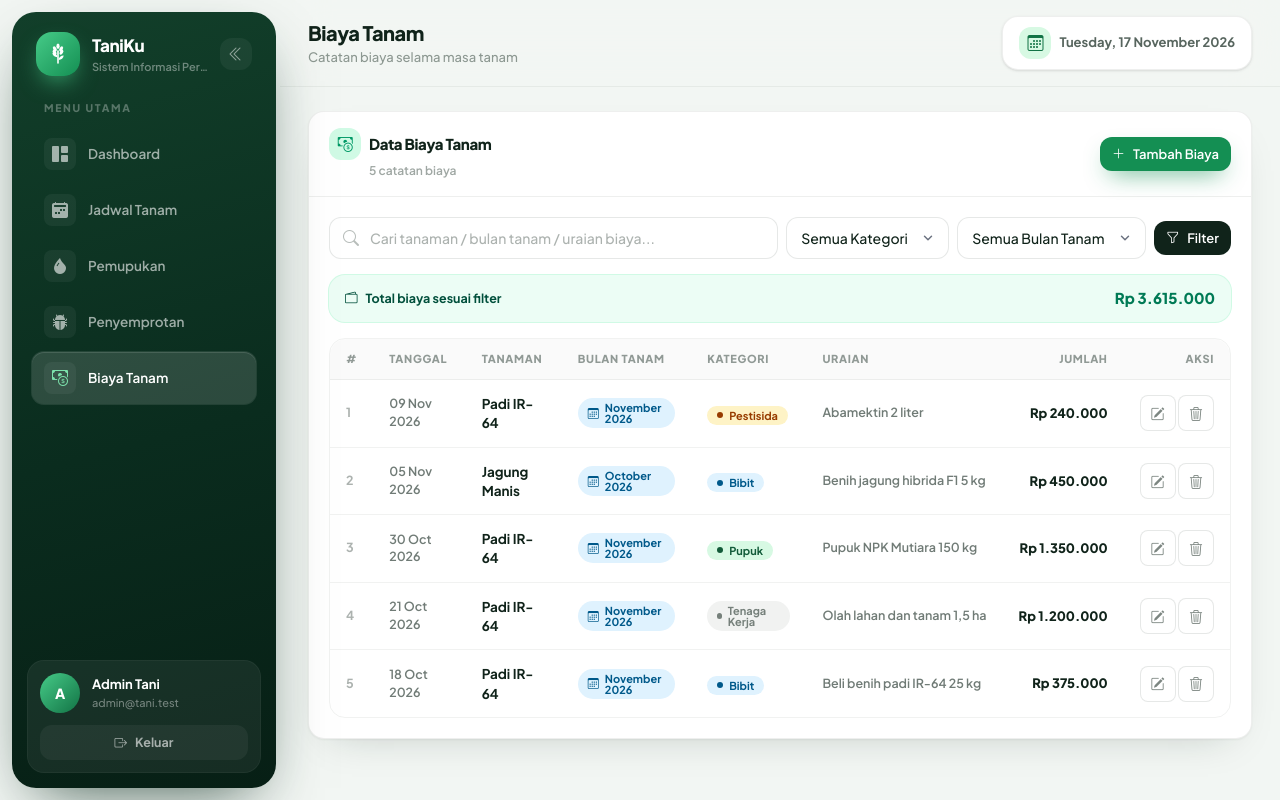
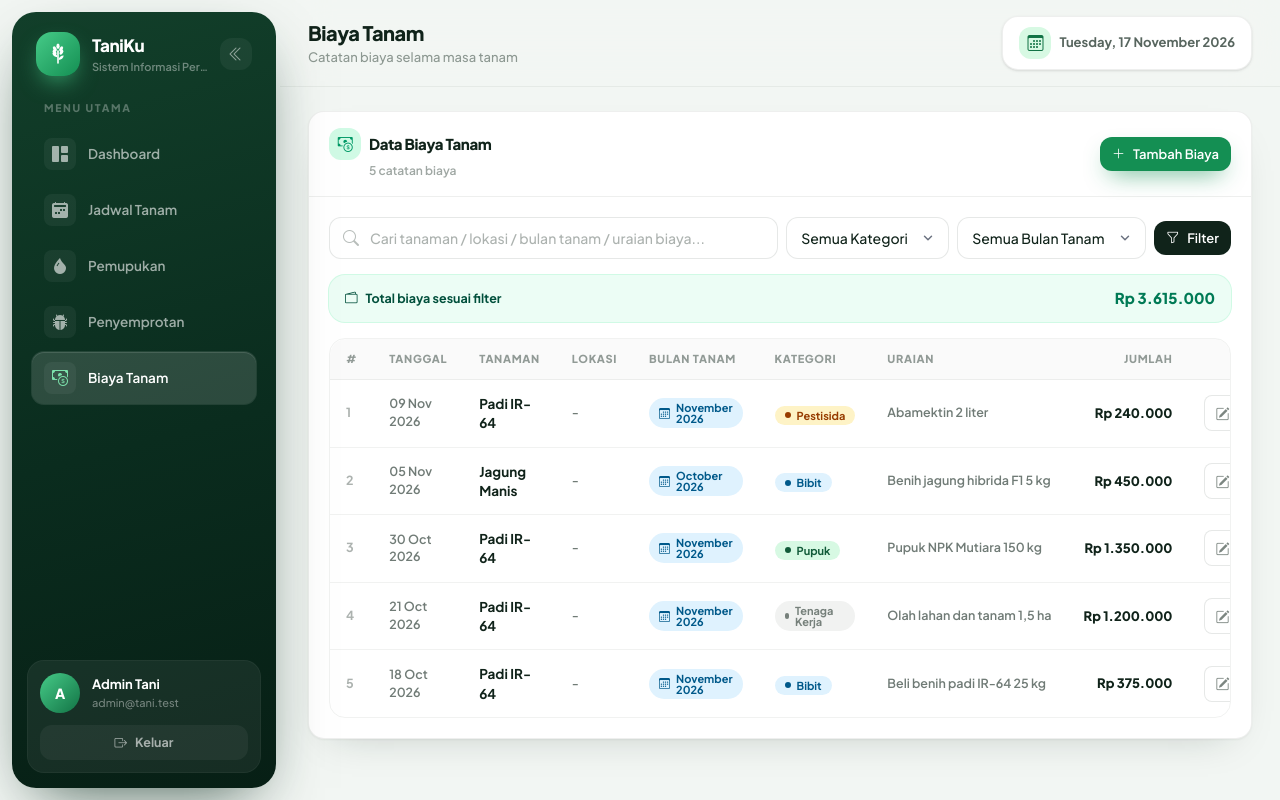
Before and after one commit to fikyAlbahari/tani, a Laravel app: page /biaya in a window 1280 px wide. Run offline with Laravel 12, Linux system fonts and the light colour scheme; a user stored in the database is signed in; data comes from the database, SQL or seed files in the repository; style sheets or scripts are compiled from the project's sources.

Commit message:
perubahan2

```diff
--- a/app/Http/Controllers/BiayaController.php
+++ b/app/Http/Controllers/BiayaController.php
@@ -16,6 +16,7 @@ class BiayaController extends Controller
         if ($request->filled('q')) {
             $q = $request->string('q')->toString();
             $query->where(fn ($w) => $w->where('nama_tanaman', 'like', "%{$q}%")
+                ->orWhere('lokasi', 'like', "%{$q}%")
                 ->orWhere('uraian', 'like', "%{$q}%")
                 ->orWhere('bulan_tanam', 'like', "%{$q}%"));
         }
@@ -103,6 +104,7 @@ class BiayaController extends Controller
         return $request->validate([
             'tanggal' => ['required', 'date'],
             'nama_tanaman' => ['required', 'string', 'max:100'],
+            'lokasi' => ['nullable', 'string', 'max:150'],
             'bulan_tanam' => ['nullable', 'date_format:Y-m'],
             'kategori' => ['required', 'in:'.implode(',', Biaya::KATEGORIS)],
             'uraian' => ['required', 'string', 'max:150'],
--- a/app/Http/Controllers/PemupukanController.php
+++ b/app/Http/Controllers/PemupukanController.php
@@ -16,6 +16,7 @@ class PemupukanController extends Controller
         if ($request->filled('q')) {
             $q = $request->string('q')->toString();
             $query->where(fn ($w) => $w->where('nama_tanaman', 'like', "%{$q}%")
+                ->orWhere('lokasi', 'like', "%{$q}%")
                 ->orWhere('jenis_pupuk', 'like', "%{$q}%"));
         }
 
@@ -75,6 +76,7 @@ class PemupukanController extends Controller
         return $request->validate([
             'tanggal' => ['required', 'date'],
             'nama_tanaman' => ['required', 'string', 'max:100'],
+            'lokasi' => ['nullable', 'string', 'max:150'],
             'jenis_pupuk' => ['required', 'string', 'max:100'],
             'dosis' => ['nullable', 'string', 'max:50'],
             'metode' => ['nullable', 'string', 'max:50'],
--- a/app/Http/Controllers/PenyemprotanController.php
+++ b/app/Http/Controllers/PenyemprotanController.php
@@ -16,6 +16,7 @@ class PenyemprotanController extends Controller
         if ($request->filled('q')) {
             $q = $request->string('q')->toString();
             $query->where(fn ($w) => $w->where('nama_tanaman', 'like', "%{$q}%")
+                ->orWhere('lokasi', 'like', "%{$q}%")
                 ->orWhere('jenis_pestisida', 'like', "%{$q}%")
                 ->orWhere('target_hama', 'like', "%{$q}%"));
         }
@@ -76,6 +77,7 @@ class PenyemprotanController extends Controller
         return $request->validate([
             'tanggal' => ['required', 'date'],
             'nama_tanaman' => ['required', 'string', 'max:100'],
+            'lokasi' => ['nullable', 'string', 'max:150'],
             'jenis_pestisida' => ['required', 'string', 'max:100'],
             'dosis' => ['nullable', 'string', 'max:50'],
             'target_hama' => ['nullable', 'string', 'max:100'],
--- a/app/Models/Biaya.php
+++ b/app/Models/Biaya.php
@@ -12,6 +12,7 @@ class Biaya extends Model
     protected $fillable = [
         'tanggal',
         'nama_tanaman',
+        'lokasi',
         'bulan_tanam',
         'kategori',
         'uraian',
--- a/app/Models/Pemupukan.php
+++ b/app/Models/Pemupukan.php
@@ -10,6 +10,7 @@ class Pemupukan extends Model
     protected $fillable = [
         'tanggal',
         'nama_tanaman',
+        'lokasi',
         'jenis_pupuk',
         'dosis',
         'metode',
--- a/app/Models/Penyemprotan.php
+++ b/app/Models/Penyemprotan.php
@@ -10,6 +10,7 @@ class Penyemprotan extends Model
     protected $fillable = [
         'tanggal',
         'nama_tanaman',
+        'lokasi',
         'jenis_pestisida',
         'dosis',
         'target_hama',
--- a/resources/views/biaya/index.blade.php
+++ b/resources/views/biaya/index.blade.php
@@ -24,7 +24,7 @@
                 <div class="relative min-w-[220px] flex-1">
                     <i class="bi bi-search absolute top-1/2 left-3.5 -translate-y-1/2 text-ink/30"></i>
                     <input type="search" name="q" value="{{ $filters['q'] ?? '' }}" class="input pl-10"
-                           placeholder="Cari tanaman / bulan tanam / uraian biaya...">
+                           placeholder="Cari tanaman / lokasi / bulan tanam / uraian biaya...">
                 </div>
                 <select name="kategori" class="select w-auto">
                     <option value="">Semua Kategori</option>
@@ -69,6 +69,7 @@
                             <th class="th rounded-tl-2xl">#</th>
                             <th class="th">Tanggal</th>
                             <th class="th">Tanaman</th>
+                            <th class="th">Lokasi</th>
                             <th class="th">Bulan Tanam</th>
                             <th class="th">Kategori</th>
                             <th class="th">Uraian</th>
@@ -82,6 +83,7 @@
                                 <td class="td text-[12.5px] font-bold text-ink/35">{{ $items->firstItem() + $i }}</td>
                                 <td class="td text-[12.5px] font-semibold text-ink/60">{{ $row->tanggal->format('d M Y') }}</td>
                                 <td class="td text-[13.5px] font-bold text-ink">{{ $row->nama_tanaman }}</td>
+                                <td class="td text-[12.5px] font-semibold text-ink/60">{{ $row->lokasi ?: '-' }}</td>
                                 <td class="td max-w-[180px]">
                                     @if ($row->bulan_tanam)
                                         <span class="badge badge-info"><i class="bi bi-calendar3"></i> {{ $row->bulanLabel() }}</span>
--- a/resources/views/pemupukan/form.blade.php
+++ b/resources/views/pemupukan/form.blade.php
@@ -43,6 +43,12 @@
                     </div>
 
                     <div>
+                        <label for="lokasi" class="label">Lokasi</label>
+                        <input type="text" id="lokasi" name="lokasi" class="input"
+                               value="{{ old('lokasi', $item->lokasi) }}" placeholder="Contoh: Blok Utara, Desa Sukamaju">
+                    </div>
+
+                    <div>
                         <label for="jenis_pupuk" class="label">Jenis Pupuk <span class="field-req">*</span></label>
                         <input type="text" id="jenis_pupuk" name="jenis_pupuk" class="input"
                                value="{{ old('jenis_pupuk', $item->jenis_pupuk) }}" placeholder="Contoh: NPK, Urea, Kandang" required>
--- a/resources/views/pemupukan/index.blade.php
+++ b/resources/views/pemupukan/index.blade.php
@@ -24,7 +24,7 @@
                 <div class="relative min-w-[220px] flex-1">
                     <i class="bi bi-search absolute top-1/2 left-3.5 -translate-y-1/2 text-ink/30"></i>
                     <input type="search" name="q" value="{{ $filters['q'] ?? '' }}" class="input pl-10"
-                           placeholder="Cari tanaman / jenis pupuk...">
+                           placeholder="Cari tanaman / lokasi / jenis pupuk...">
                 </div>
                 <select name="status" class="select w-auto">
                     <option value="">Semua Status</option>
@@ -54,6 +54,7 @@
                             <th class="th rounded-tl-2xl">#</th>
                             <th class="th">Tanggal</th>
                             <th class="th">Tanaman</th>
+                            <th class="th">Lokasi</th>
                             <th class="th">Jenis Pupuk</th>
                             <th class="th">Dosis</th>
                             <th class="th">Metode</th>
@@ -67,6 +68,7 @@
                                 <td class="td text-[12.5px] font-bold text-ink/35">{{ $items->firstItem() + $i }}</td>
                                 <td class="td text-[12.5px] font-semibold text-ink/60">{{ $row->tanggal->format('d M Y') }}</td>
                                 <td class="td text-[13.5px] font-bold text-ink">{{ $row->nama_tanaman }}</td>
+                                <td class="td text-[12.5px] font-semibold text-ink/60">{{ $row->lokasi ?: '-' }}</td>
                                 <td class="td text-[12.5px] font-semibold text-ink/60">{{ $row->jenis_pupuk }}</td>
                                 <td class="td text-[12.5px] font-semibold text-ink/60">{{ $row->dosis ?: '-' }}</td>
                                 <td class="td text-[12.5px] font-semibold text-ink/60">{{ $row->metode ?: '-' }}</td>
--- a/resources/views/penyemprotan/form.blade.php
+++ b/resources/views/penyemprotan/form.blade.php
@@ -43,6 +43,12 @@
                     </div>
 
                     <div>
+                        <label for="lokasi" class="label">Lokasi</label>
+                        <input type="text" id="lokasi" name="lokasi" class="input"
+                               value="{{ old('lokasi', $item->lokasi) }}" placeholder="Contoh: Blok Utara, Desa Sukamaju">
+                    </div>
+
+                    <div>
                         <label for="jenis_pestisida" class="label">Jenis Pestisida / Obat <span class="field-req">*</span></label>
                         <input type="text" id="jenis_pestisida" name="jenis_pestisida" class="input"
                                value="{{ old('jenis_pestisida', $item->jenis_pestisida) }}" placeholder="Contoh: Imidakloprid, Nabati" required>
--- a/resources/views/penyemprotan/index.blade.php
+++ b/resources/views/penyemprotan/index.blade.php
@@ -24,7 +24,7 @@
                 <div class="relative min-w-[220px] flex-1">
                     <i class="bi bi-search absolute top-1/2 left-3.5 -translate-y-1/2 text-ink/30"></i>
                     <input type="search" name="q" value="{{ $filters['q'] ?? '' }}" class="input pl-10"
-                           placeholder="Cari tanaman / pestisida / hama...">
+                           placeholder="Cari tanaman / lokasi / pestisida / hama...">
                 </div>
                 <select name="status" class="select w-auto">
                     <option value="">Semua Status</option>
@@ -54,6 +54,7 @@
                             <th class="th rounded-tl-2xl">#</th>
                             <th class="th">Tanggal</th>
                             <th class="th">Tanaman</th>
+                            <th class="th">Lokasi</th>
                             <th class="th">Jenis Pestisida</th>
                             <th class="th">Dosis</th>
                             <th class="th">Target Hama</th>
@@ -67,6 +68,7 @@
                                 <td class="td text-[12.5px] font-bold text-ink/35">{{ $items->firstItem() + $i }}</td>
                                 <td class="td text-[12.5px] font-semibold text-ink/60">{{ $row->tanggal->format('d M Y') }}</td>
                                 <td class="td text-[13.5px] font-bold text-ink">{{ $row->nama_tanaman }}</td>
+                                <td class="td text-[12.5px] font-semibold text-ink/60">{{ $row->lokasi ?: '-' }}</td>
                                 <td class="td text-[12.5px] font-semibold text-ink/60">{{ $row->jenis_pestisida }}</td>
                                 <td class="td text-[12.5px] font-semibold text-ink/60">{{ $row->dosis ?: '-' }}</td>
                                 <td class="td text-[12.5px] font-semibold text-ink/60">{{ $row->target_hama ?: '-' }}</td>
```
Also changed, not shown: resources/views/biaya/form.blade.php (+7 -0 lines), database/migrations/2026_11_17_000001_add_lokasi_to_pemupukan_penyemprotan_biaya_tables.php (added).
